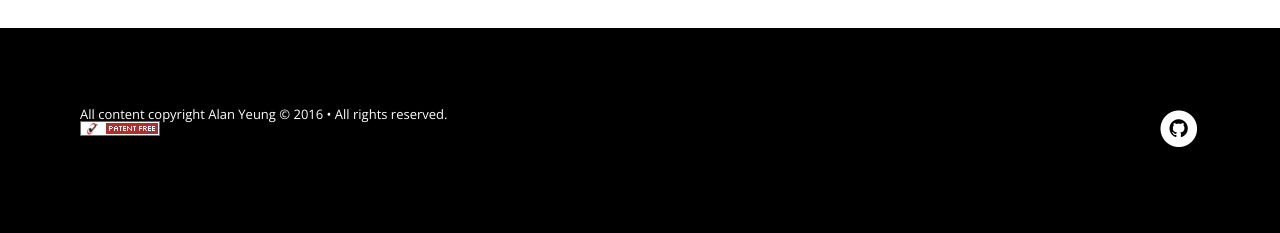
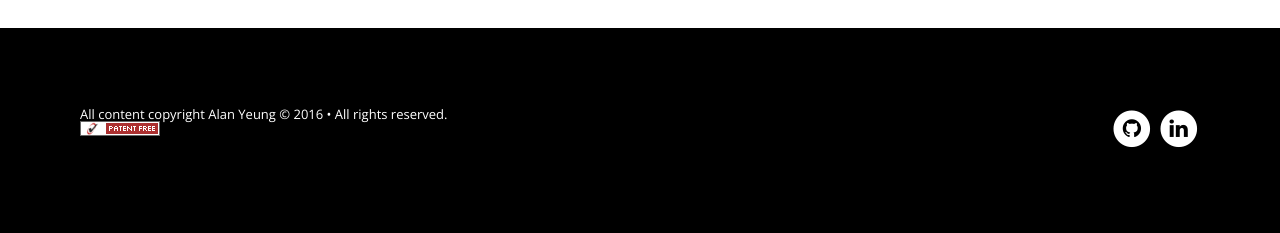
Before and after one commit to yeungalan0/yeungalan0.github.io, a Jekyll site: the page built from index.html, in a window 1280 px wide. Shown: the part 1145-1378 px from the top of the page. Built offline with Jekyll 4.4.1, drawn with Linux system fonts in a browser that asks for light colours; nearby versions of some CDN libraries; the list of posts is cut into pages by our own code.

Commit message:
Removed logs from javascript and added linkedin fa fa

```diff
--- a/_config.yml
+++ b/_config.yml
@@ -14,6 +14,7 @@ owner:
   description:    Impossible problems are made from possible pieces
   # Social networking links used in footer. Update and remove as you like.
   github: yeungalan0
+  linkedin: alanyeung0
 
 # Links to include in footer navigation
 # For external links add external: true
--- a/_includes/footer.html
+++ b/_includes/footer.html
@@ -45,14 +45,14 @@
             </span>
         </a>
         {% endif %}
-	<!-- {% if site.owner.linkedin %} -->
-        <!-- <a href="http://linkedin.com/in/{{ site.owner.linkedin }}"> -->
-        <!--     <span class="fa-stack fa-lg"> -->
-        <!--         <i class="fa fa-circle fa-stack-2x fa-inverse"></i> -->
-        <!--         <i class="fa fa-linkedin fa-stack-1x"></i> -->
-        <!--     </span> -->
-        <!-- </a> -->
-        <!-- {% endif %} -->
+	{% if site.owner.linkedin %}
+        <a href="http://linkedin.com/in/{{ site.owner.linkedin }}">
+            <span class="fa-stack fa-lg">
+                <i class="fa fa-circle fa-stack-2x fa-inverse"></i>
+                <i class="fa fa-linkedin fa-stack-1x"></i>
+            </span>
+        </a>
+        {% endif %}
 
     </div>
 
--- a/_includes/head.html
+++ b/_includes/head.html
@@ -36,7 +36,7 @@
 
 
     <link href='http://fonts.googleapis.com/css?family=Montserrat:400,700|Open+Sans:400,600,300,800,700' rel='stylesheet' type='text/css'>
-	<link rel="stylesheet" href="{{ site.url }}/assets/css/vendor/font-awesome.min.css">
+    <link rel="stylesheet" href="{{ site.url }}/assets/css/vendor/font-awesome.min.css">
     <link rel="stylesheet" href="{{ site.url }}/assets/css/vendor/normalize.css">
     <link rel="stylesheet" href="{{ site.url }}/assets/css/vendor/nprogress.css">
     <link rel="stylesheet" href="{{ site.url }}/assets/css/vendor/foundation.min.css">
--- a/assets/js/quotes.js
+++ b/assets/js/quotes.js
@@ -2,8 +2,6 @@
 function getQuotes() {
     $.get( "/quotes.txt", function(data) {
 	var next = $("#quote").data("current") + 1;
-	console.log($("#quote").data("current"));
-	console.log(next);
 	var lines = data.split("\n");
 	//Account for the "" found at the end of the array
 	if (next > lines.length - 2) {
```
